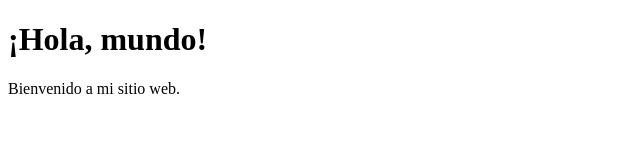
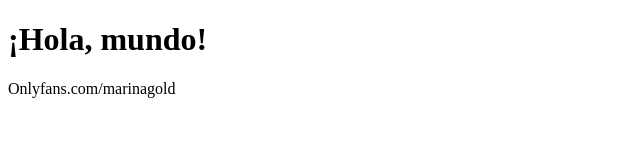
Before and after one commit to LucasPv22/git-undc-b2, a plain HTML site: page index.html in a window 1280 px wide. Shown: the full height of the page, 0-640 px from the left. Drawn offline with Linux system fonts and the light colour scheme.

Commit message:
Descripción del cambio

```diff
--- a/index.html
+++ b/index.html
@@ -6,6 +6,6 @@
 </head>
 <body>
   <h1>¡Hola, mundo!</h1>
-  <p>Bienvenido a mi sitio web.</p>
+  <p>Onlyfans.com/marinagold</p>
 </body>
 </html>
```
